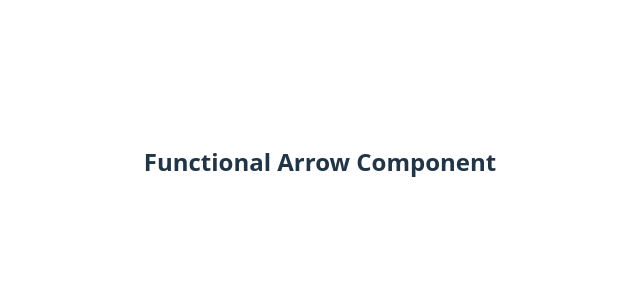
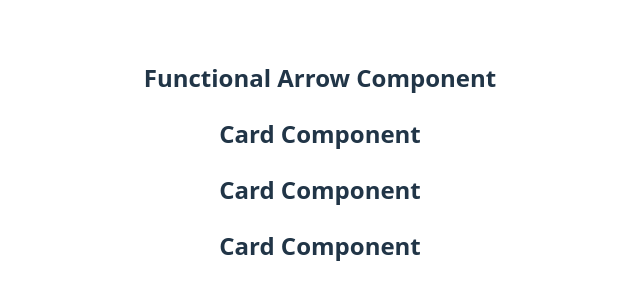
Before and after one commit to FakeGods/React-Learn, a React (Vite) app: page / in a window 1280 px wide. Shown: the part 238-538 px from the top of the page, without its empty margins (320-960 px from the left). Built offline with nearby package versions, Linux system fonts and the light colour scheme.

Commit message:
adding titles? prompt?

```diff
--- a/src/App.jsx
+++ b/src/App.jsx
@@ -1,9 +1,19 @@
 import "./App.css";
+const Card = () => {
+  return (
+    <div>
+      <h2>Card Component</h2>
+    </div>
+  );
+};
 
 const App = () => {
   return (
     <>
       <h2>Functional Arrow Component</h2>
+      <Card title="Star Wars" />
+      <Card title="Avatar" />
+      <Card />
     </>
   );
 };
```
